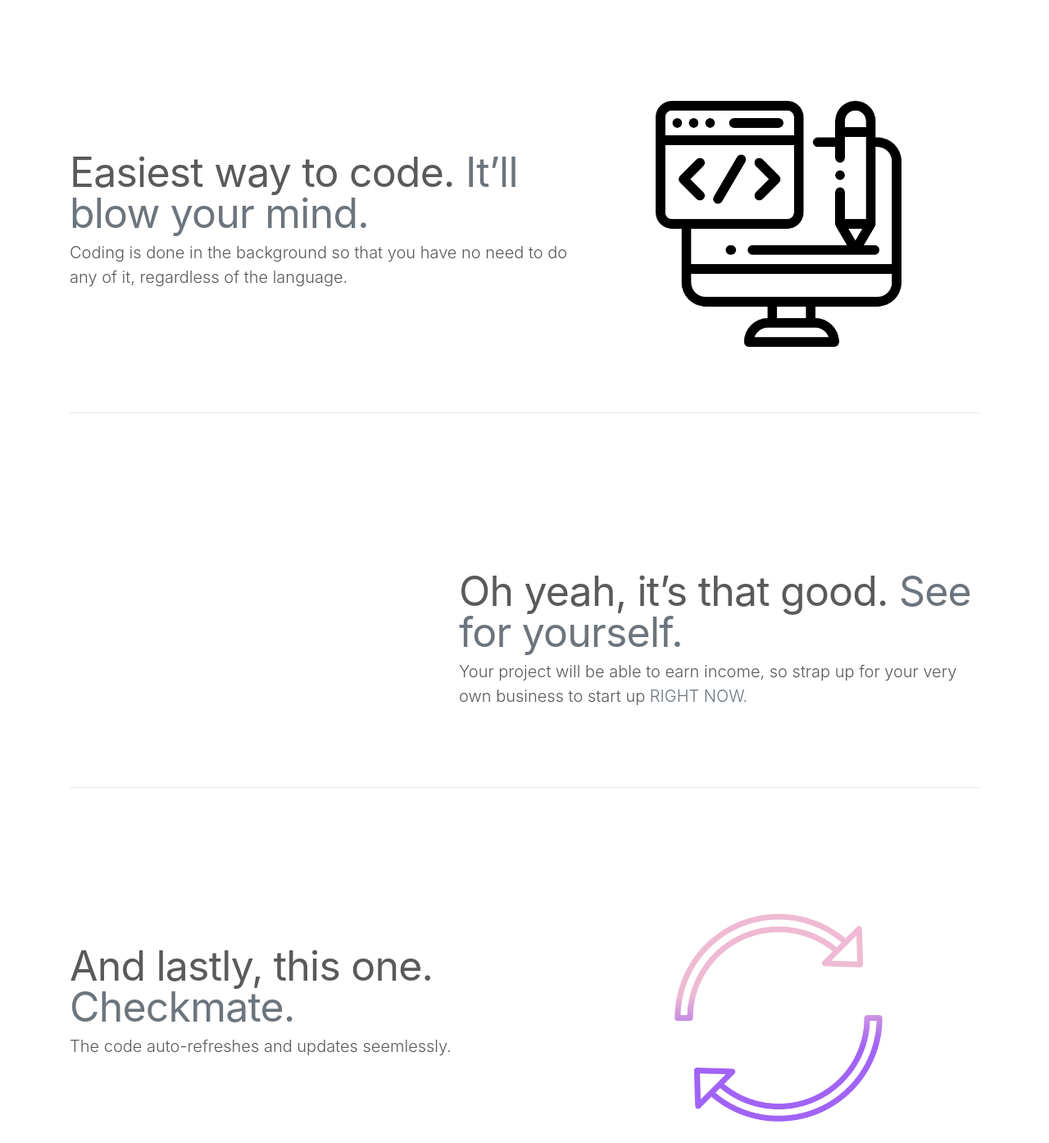
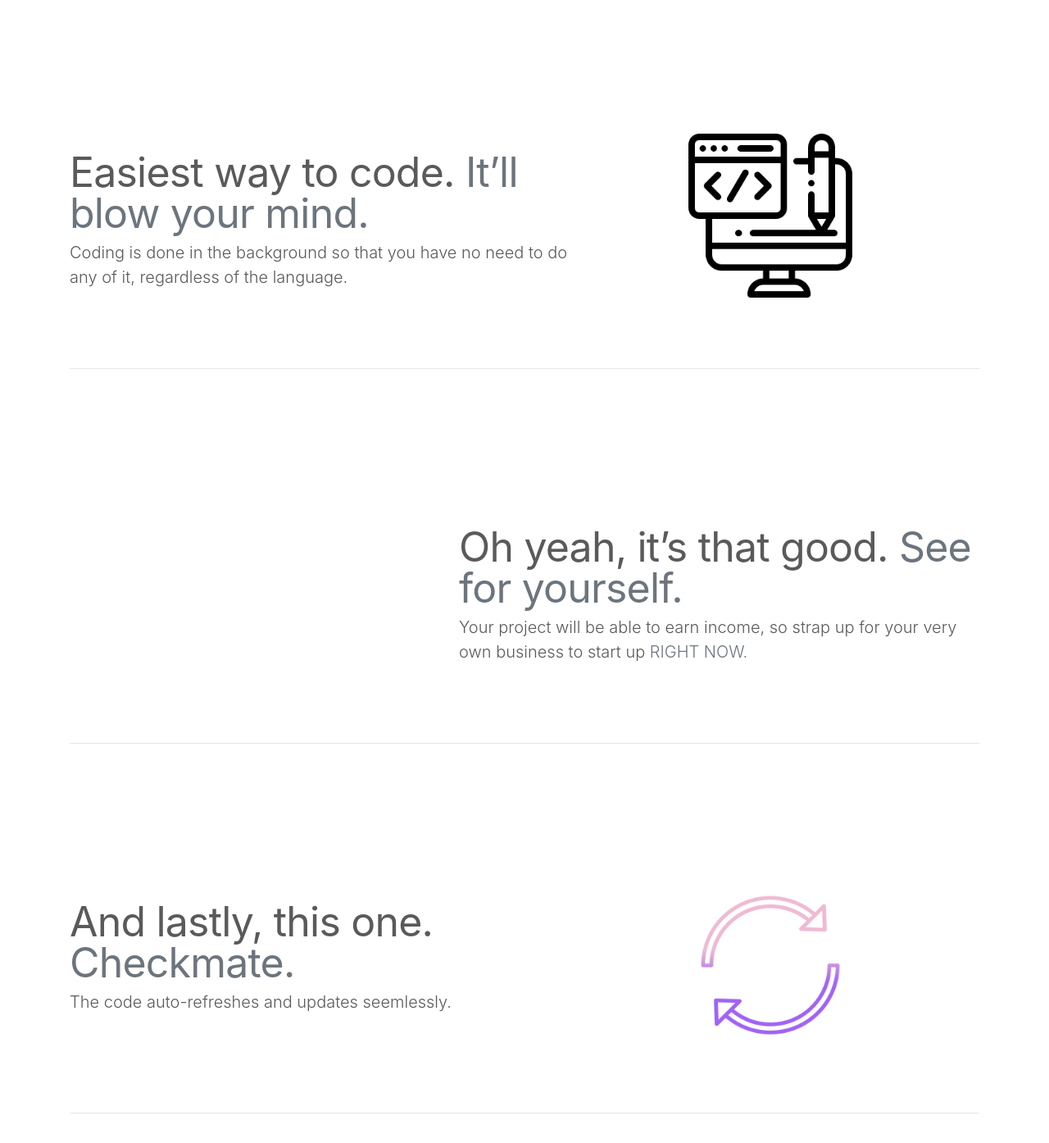
Before and after one commit to Clyde369/newCreate, a plain HTML site: page learnMore.html in a window 1280 px wide. Shown: the part 1000-2394 px from the top of the page at 82% size. Drawn offline with nearby package versions, Linux system fonts and the light colour scheme.

Commit message:
image fix at the bottom

```diff
--- a/learnMore.html
+++ b/learnMore.html
@@ -149,7 +149,7 @@
         <p class="lead">Coding is done in the background so that you have no need to do any of it, regardless of the language.</p>
       </div>
       <div class="col-md-5">
-      <img class="icon1" width="300" height="300" src="icons\NOCODING.png" alt="">
+      <img class="icon1" width="200" height="200" src="icons\NOCODING.png" alt="">
       </div>
     </div>
 
@@ -175,7 +175,7 @@
         <p class="lead">The code auto-refreshes and updates seemlessly.</p>
       </div>
       <div class="col-md-5">
-        <img class="icon1" width="300" height="300" src="icons\refresh.png" alt="">
+        <img class="icon1" width="200" height="200" src="icons\refresh.png" alt="">
       </div>
     </div>
 
--- a/styles/carousel.css
+++ b/styles/carousel.css
@@ -9,8 +9,8 @@ body {
 }
 
 .icon1 {
-  margin-left: 50px;
-  margin-top: 50px;
+  margin-left: 90px;
+  margin-top: 90px;
 }
 
 
```
